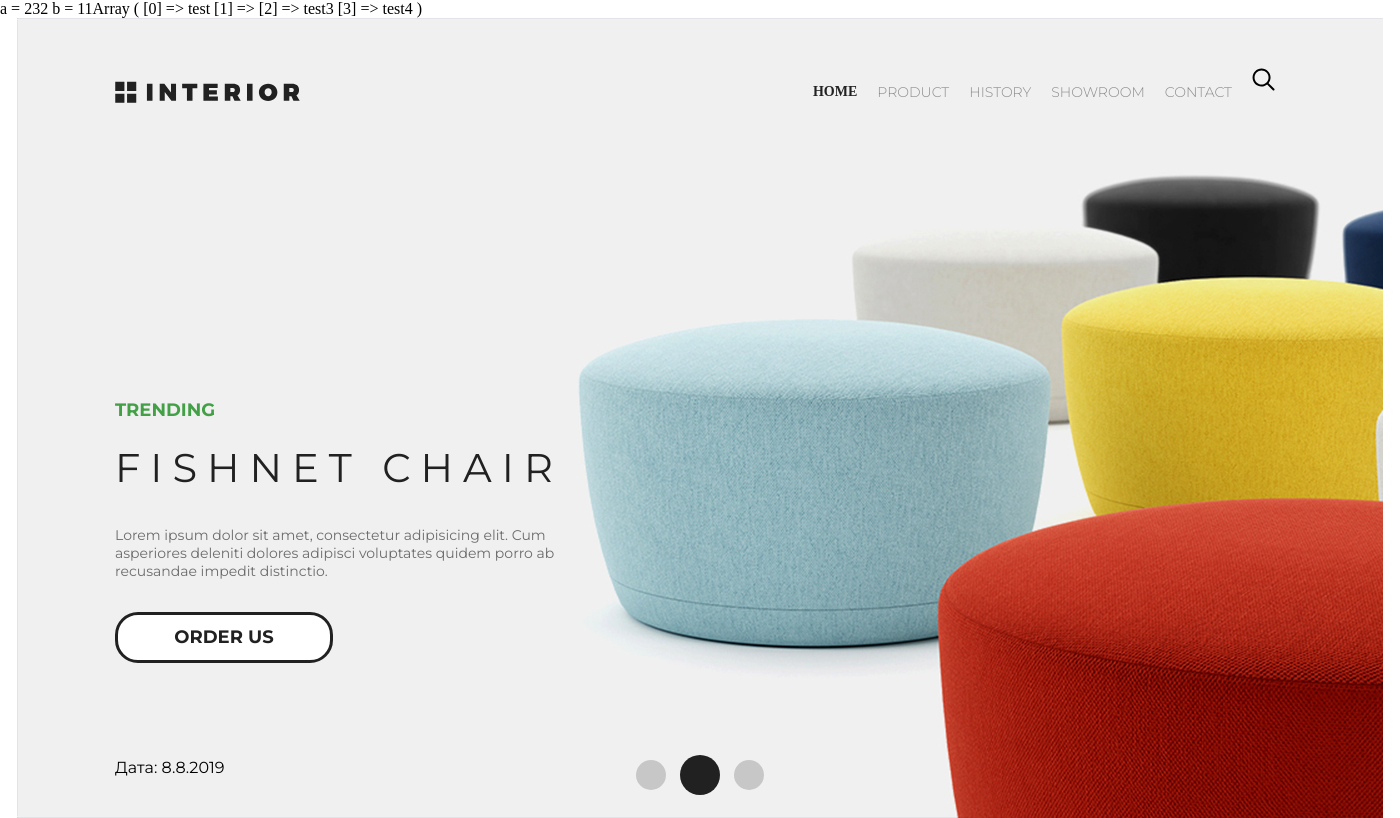
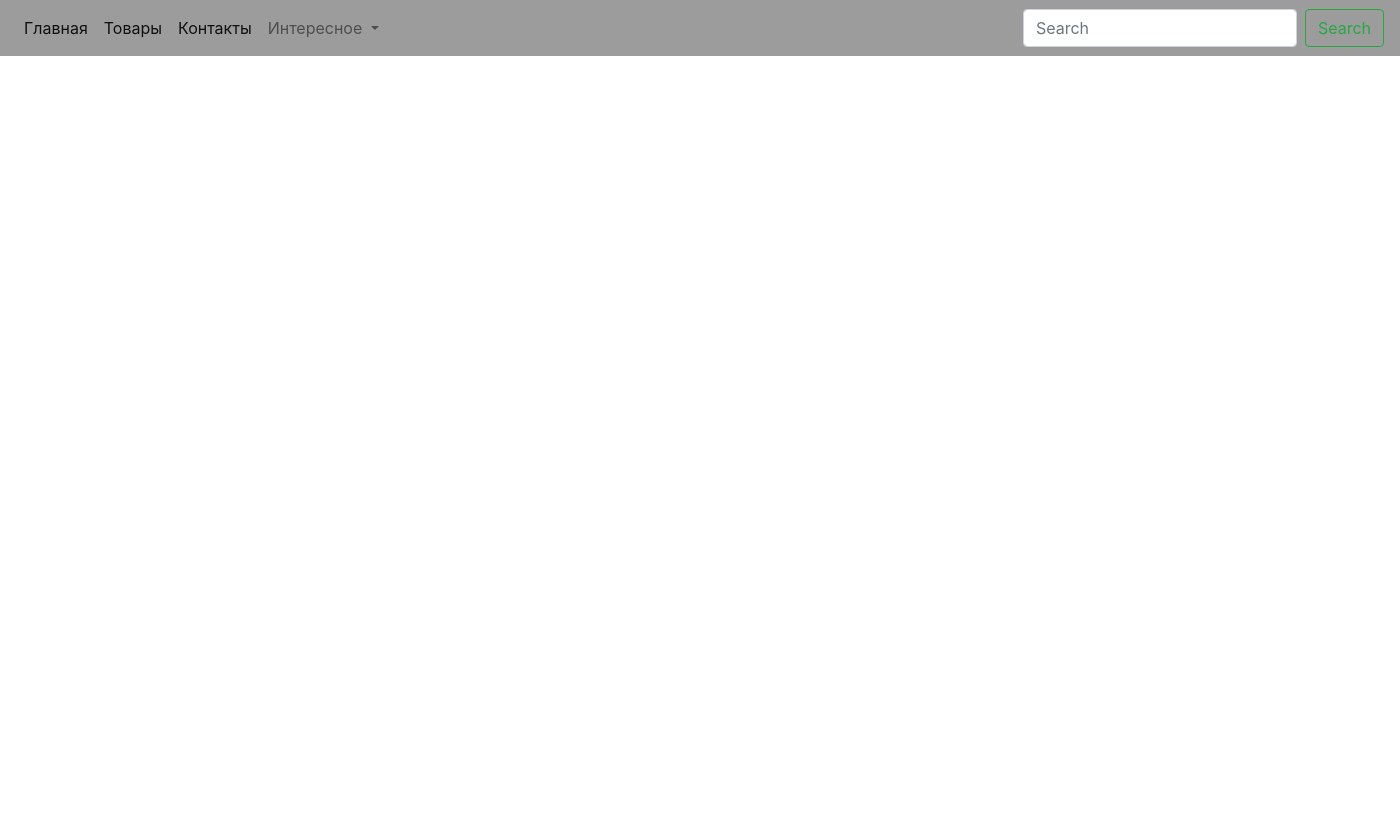
Before and after one commit to Vanhelm/phpGB, a PHP site: page / in a window 1400 px wide. After the commit the page ends 56 px from the top, so only its background shows below. Run offline with PHP 8.4, Linux system fonts and the light colour scheme; data that the repository does not hold is empty; some libraries are stand-ins or nearby versions.

Commit message:
массивы

```diff
--- a/index.php
+++ b/index.php
@@ -1,84 +1,8 @@
 <?php
+require_once('oop.php');
+$title = "Главная страница";
+$menu = ['Главная', 'Товары', 'Контакты'];
+$dropMenu = ['хм', 'что-то', 'типо подменю'];
 
-$today = getdate();
-$last = 0;
-$day = $today['mday'];
-$month = $today['mon'];
-$year = $today['year'];
-
-$h2 = 'Fishnet Chair';
-$title = 'Interior';
-$arr = ['test','test2', 'test3', 'test4'];
-
-$a = 11;
-$b = 232;
-
-$a = $a + $b;
-$b = $a - $b;
-$a = $a - $b;
-
-echo "a = ";
-echo $a;
-echo " b = ";
-echo $b;
-
-function array_swap(array &$arr, $number)
-{
-
-	if($number == 0 OR $number == $last){
-		end($arr);
-		$last = key($arr);
-		list($arr[$number], $arr[$last]) = array($arr[$last], $arr[$number]);
-		return true;
-	}
-	if(isset($arr[$number])){
-		list($arr[$number], $arr[0]) = array($arr[$last], $arr[0]);
-		return true;
-	}
-	return false;
-}
-
-array_swap($arr, 1);
-print_r($arr);
-?>
-
-<!DOCTYPE html>
-<html lang="en">
-<head>
-	<meta charset="UTF-8">
-	<title><?=$title?></title>
-	<link href="https://fonts.googleapis.com/css?family=Montserrat:300,400,700&display=swap" rel="stylesheet">
-	<link rel="stylesheet" href="/css/main.css">
-</head>
-<body>
-	<div class="container">
-		<div class="slider">
-			<div class="header clearfix">
-				<a href="#"><img src="/img/logo.svg" alt="logo"></a>
-				<ul class="menu">
-					<li class="menu-list"><a class="menu-link active-menu" href="#"> HOME </a></li>
-					<li class="menu-list"><a class="menu-link" href="#"> PRODUCT </a></li>
-					<li class="menu-list"><a class="menu-link" href="#"> HISTORY </a></li>
-					<li class="menu-list"><a class="menu-link" href="#"> SHOWROOM </a></li>
-					<li class="menu-list"><a class="menu-link" href="#"> CONTACT </a></li>
-					<li class="menu-list"><a class="menu-link"><img src="/img/search.svg" alt="searh"></a></li>
-				</ul>
-			</div>
-			<div class="content-text">
-				<p class="trend">TRENDING</p>
-				<h4 class="h2-text"><?=$h2?></h4>
-				<p class="content">Lorem ipsum dolor sit amet, consectetur adipisicing elit. Cum asperiores deleniti dolores adipisci voluptates quidem porro ab recusandae impedit distinctio.</p>
-				<a class="button" href="#">ORDER US</a>
-			</div>
-			<div class="pagin">
-				<a class="pag-list" href="#"></a>
-				<a class="pag-list active-pag" href="#"></a>
-				<a class="pag-list" href="#"></a>
-			</div>
-			<div class="date_cur">
-				<p>Дата: <?=$day?>.<?=$month?>.<?=$year?></p>
-			</div>
-		</div>
-	</div>
-</body>
-</html>
+$content = include_template('index.php', ['title' => $title, 'menu'=> $menu, 'dropMenu' => $dropMenu]);
+print_r($content);
--- a/oop.php
+++ b/oop.php
@@ -1,33 +1,19 @@
 <?php
 
-//учу ООП немного
-//Объявляю класс
-class ShopProduct{
-	//Объявляю свойства
-	public $title = "Стандартный товра";
-	public $name = "Имя";
-	public $firstName = "Фамилия";
-	public $price = 0;
-	//метод для быстрого создания объектов
-	function __construct($title, $name, $firstName, $price){
-		$this->title = $title;
-		$this->name = $name;
-		$this->firstName = $firstName;
-		$this->price = $price;
-	}
-	//Быстрый вывод
-	function getProducer(){
-		return "{$this->name} " . "{$this->firstName}";
-	}
+function include_template($name, array $data = [])
+{
+    $name = 'templates/' . $name;
+    $result = '';
+
+    if (!is_readable($name)) {
+        return $result;
+    }
+
+    ob_start();
+    extract($data);
+    require $name;
+
+    $result = ob_get_clean();
+
+    return $result;
 }
-
-class ShopProductWriter{
-	public function write(ShopProduct $ShopProduct){
-		$str = "$ShopProduct->title: " . $ShopProduct->getProducer() . " ($ShopProduct->price)";
-		return  $str;
-	}
-}
-
-$product = new ShopProduct("Собачье сердце", "Михаил", "Булгаков", 173);
-$writer = new ShopProductWriter();
-echo $writer->write($product);
--- /dev/null
+++ b/templates/index.php
@@ -0,0 +1,47 @@
+<!doctype html>
+<html lang="en">
+  <head>
+    <!-- Required meta tags -->
+    <meta charset="utf-8">
+    <meta name="viewport" content="width=device-width, initial-scale=1, shrink-to-fit=no">
+
+    <!-- Bootstrap CSS -->
+    <link rel="stylesheet" href="https://maxcdn.bootstrapcdn.com/bootstrap/4.0.0/css/bootstrap.min.css" integrity="sha384-Gn5384xqQ1aoWXA+058RXPxPg6fy4IWvTNh0E263XmFcJlSAwiGgFAW/dAiS6JXm" crossorigin="anonymous">
+
+    <title><?=$title?></title>
+  </head>
+  <body>
+    <nav class="navbar navbar-expand-lg navbar-light" style="background-color: #9C9C9C;">
+
+  <div class="collapse navbar-collapse" id="navbarSupportedContent">
+    <ul class="navbar-nav mr-auto">
+      <?php foreach ($menu as $val) : ?>
+      <li class="nav-item active">
+        <a class="nav-link" href="#"><?=$val?></a>
+      </li>
+      <?php endforeach?>
+      <li class="nav-item dropdown">
+        <a class="nav-link dropdown-toggle" href="#" id="navbarDropdown" role="button" data-toggle="dropdown" aria-haspopup="true" aria-expanded="false">
+          Интересное
+        </a>
+        <div class="dropdown-menu" aria-labelledby="navbarDropdown">
+          <?php foreach($dropMenu as $value) : ?>
+          <a class="dropdown-item" href="#"><?=$value?></a>
+        <?php endforeach?>
+      </li>
+
+    </ul>
+    <form class="form-inline my-2 my-lg-0">
+      <input class="form-control mr-sm-2" type="search" placeholder="Search" aria-label="Search">
+      <button class="btn btn-outline-success my-2 my-sm-0" type="submit">Search</button>
+    </form>
+  </div>
+</nav>
+
+    <!-- Optional JavaScript -->
+    <!-- jQuery first, then Popper.js, then Bootstrap JS -->
+    <script src="https://code.jquery.com/jquery-3.2.1.slim.min.js" integrity="sha384-KJ3o2DKtIkvYIK3UENzmM7KCkRr/rE9/Qpg6aAZGJwFDMVNA/GpGFF93hXpG5KkN" crossorigin="anonymous"></script>
+    <script src="https://cdnjs.cloudflare.com/ajax/libs/popper.js/1.12.9/umd/popper.min.js" integrity="sha384-ApNbgh9B+Y1QKtv3Rn7W3mgPxhU9K/ScQsAP7hUibX39j7fakFPskvXusvfa0b4Q" crossorigin="anonymous"></script>
+    <script src="https://maxcdn.bootstrapcdn.com/bootstrap/4.0.0/js/bootstrap.min.js" integrity="sha384-JZR6Spejh4U02d8jOt6vLEHfe/JQGiRRSQQxSfFWpi1MquVdAyjUar5+76PVCmYl" crossorigin="anonymous"></script>
+  </body>
+</html>
```
Also changed, not shown: lesson3.php (added, +82 -0 lines).
